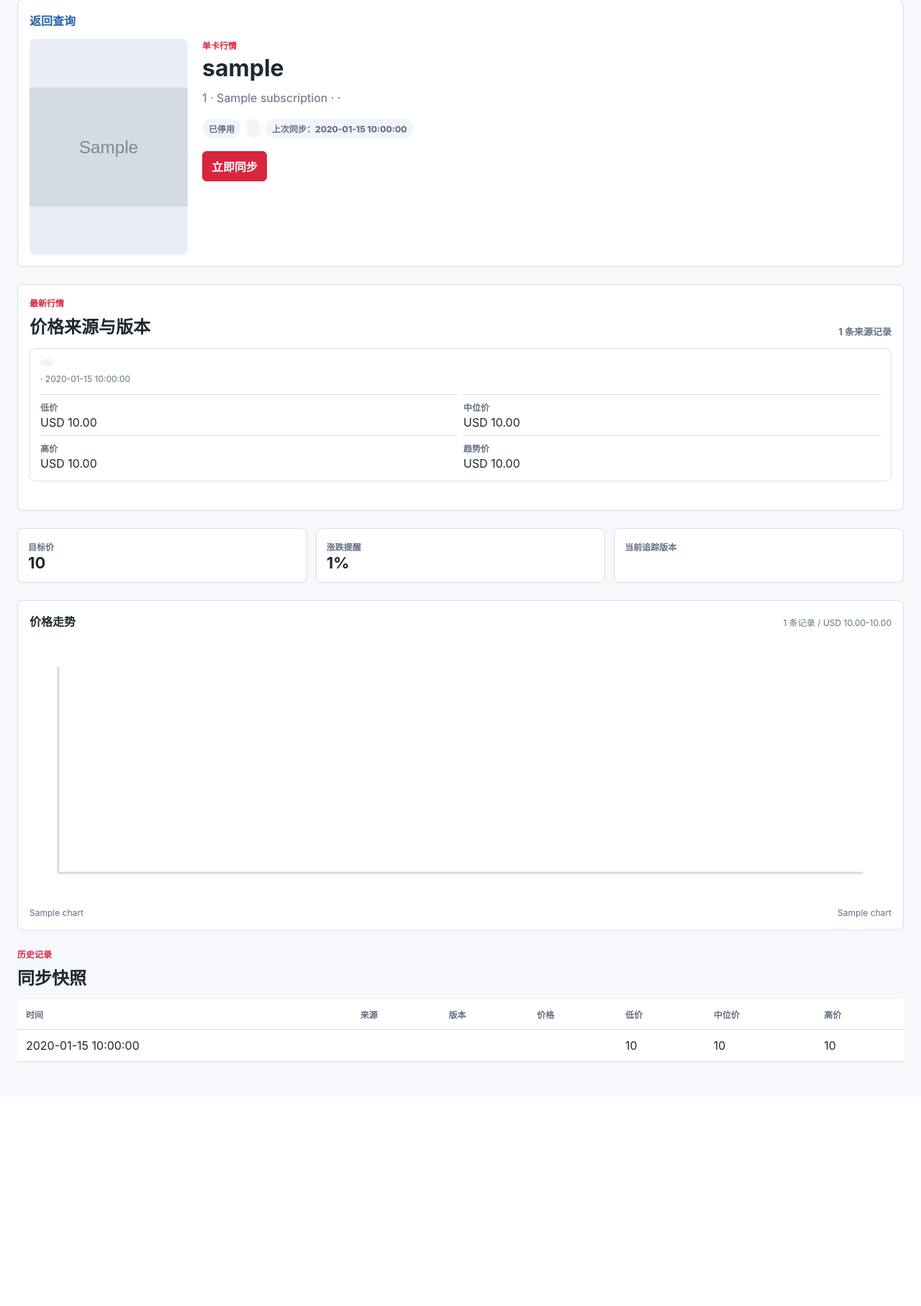
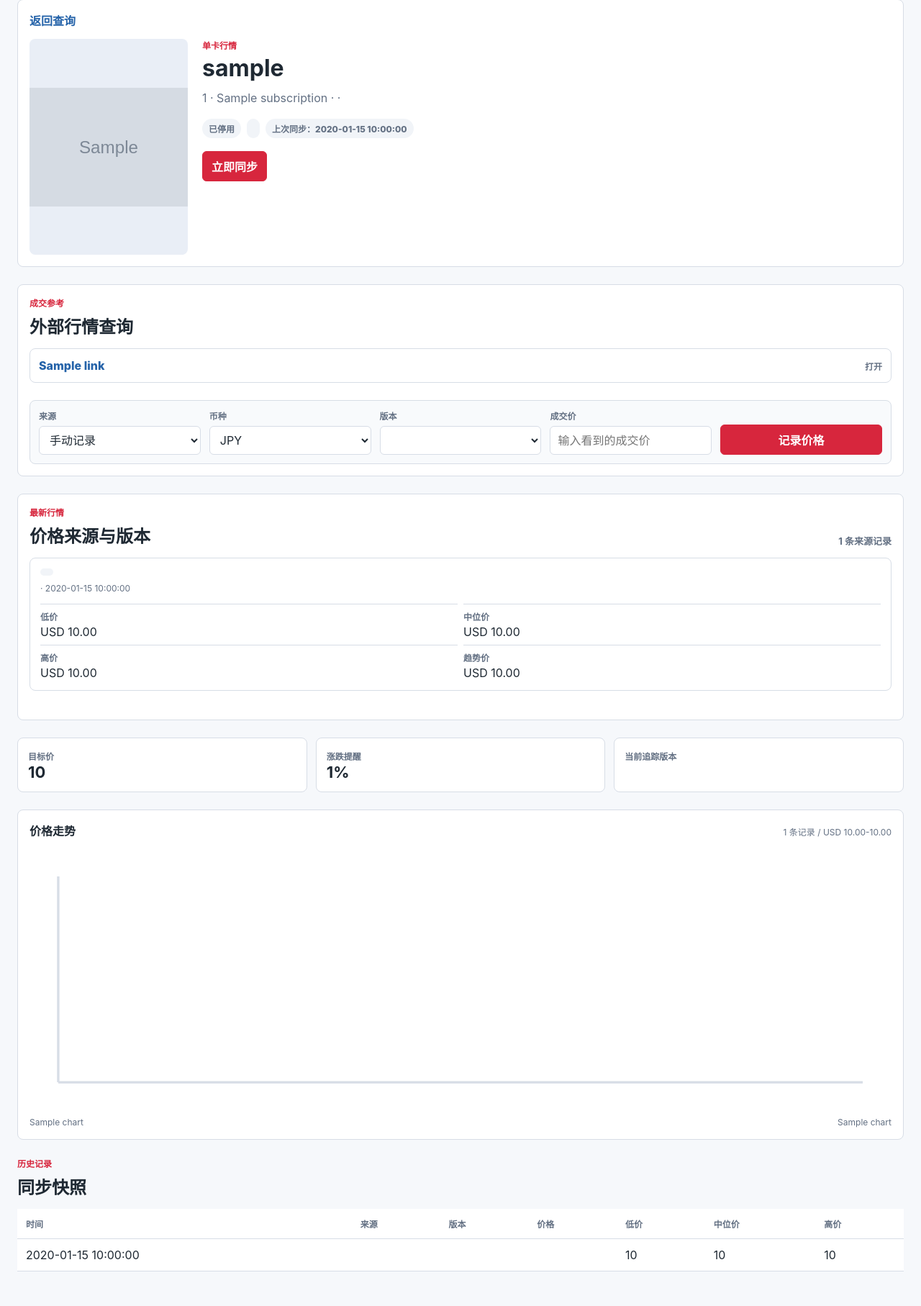
Before and after one commit to tyrantcwj/YKS, a FastAPI app: template app/templates/detail.html in a window 1280 px wide. Shown: the part 89-1904 px from the top of the page at 72% size. Before the commit the page ends 1565 px from the top, so only its background shows below. Run offline with FastAPI, Linux system fonts and the light colour scheme; the template is opened without the code that fills it: most values are stand-ins (such as "Sample title", 1, 10 or a date in 2020); grey boxes marked "Sample" are stand-in pictures; lists and menus that the app fills with data are empty.

Commit message:
Add manual market price capture

```diff
--- a/app/main.py
+++ b/app/main.py
@@ -6,6 +6,7 @@ import tempfile
 import secrets
 from contextlib import asynccontextmanager
 from pathlib import Path
+from urllib.parse import quote_plus
 
 from apscheduler.schedulers.background import BackgroundScheduler
 from fastapi import FastAPI, Form, HTTPException, Request
@@ -18,6 +19,7 @@ from app import repository
 from app.chart import build_price_chart
 from app.config import settings
 from app.db import backup_database, get_db, init_db
+from app.models import PricePoint
 from app.pricing import (
     display_price,
     run_sync_all_blocking,
@@ -45,6 +47,9 @@ VARIANT_LABELS = {
 PROVIDER_LABELS = {
     "tcgplayer": "TCGplayer",
     "cardmarket": "Cardmarket",
+    "ebay": "eBay",
+    "snkrdunk": "Snkrdunk",
+    "manual": "手动记录",
 }
 
 RARITY_LABELS = {
@@ -133,6 +138,30 @@ def money_label(row) -> str:
         return "暂无价格"
     currency = row["currency"] or ""
     return f"{currency} {price:.2f}".strip()
+
+
+def market_links(subscription) -> list[dict[str, str]]:
+    query = subscription["nickname"] or subscription["name"] or subscription["card_id"]
+    encoded = quote_plus(f"{query} pokemon card")
+    snkrdunk = quote_plus(query)
+    return [
+        {
+            "label": "eBay 已售出",
+            "url": f"https://www.ebay.com/sch/i.html?_nkw={encoded}&LH_Sold=1&LH_Complete=1",
+        },
+        {
+            "label": "Snkrdunk",
+            "url": f"https://snkrdunk.com/search/result?keyword={snkrdunk}",
+        },
+        {
+            "label": "TCGplayer",
+            "url": f"https://www.tcgplayer.com/search/pokemon/product?productLineName=pokemon&q={encoded}",
+        },
+        {
+            "label": "Cardmarket",
+            "url": f"https://www.cardmarket.com/en/Pokemon/Products/Search?searchString={encoded}",
+        },
+    ]
 
 
 def _row_price(row) -> float | None:
@@ -443,6 +472,38 @@ async def sync_one(subscription_id: int):
     return flash_redirect("/")
 
 
+@app.post("/subscriptions/{subscription_id}/prices")
+async def add_manual_price(
+    subscription_id: int,
+    provider: str = Form("manual"),
+    currency: str = Form("JPY"),
+    variant: str = Form("normal"),
+    market_price: str = Form(...),
+):
+    price = parse_optional_float(market_price)
+    if price is None:
+        raise HTTPException(status_code=400, detail="Price is required")
+    provider = provider.strip().lower() or "manual"
+    currency = currency.strip().upper() or "JPY"
+    variant = variant.strip() or "normal"
+    with get_db() as db:
+        subscription = repository.get_subscription(db, subscription_id)
+        if subscription is None:
+            raise HTTPException(status_code=404, detail="Subscription not found")
+        repository.save_price_snapshot(
+            db,
+            subscription_id,
+            subscription["card_id"],
+            PricePoint(
+                provider=provider,
+                currency=currency,
+                variant=variant,
+                market_price=price,
+            ),
+        )
+    return flash_redirect(f"/subscriptions/{subscription_id}")
+
+
 @app.post("/subscriptions/{subscription_id}/delete")
 async def delete_one(subscription_id: int):
     with get_db() as db:
@@ -466,6 +527,7 @@ async def subscription_detail(request: Request, subscription_id: int):
             "subscription": subscription,
             "history": history,
             "latest_prices": latest_prices,
+            "market_links": market_links(subscription),
             "chart": build_price_chart(history, subscription["variant"]),
             "display_price": display_price,
             "money_label": money_label,
--- a/app/static/styles.css
+++ b/app/static/styles.css
@@ -561,6 +561,7 @@ button,
 }
 
 .detail-hero,
+.research-panel,
 .market-panel,
 .chart-panel {
   background: #ffffff;
@@ -641,11 +642,40 @@ button,
 }
 
 .market-grid,
-.watch-panel {
+.watch-panel,
+.research-grid,
+.manual-price-form {
   display: grid;
   gap: 12px;
   grid-template-columns: repeat(auto-fit, minmax(220px, 1fr));
   margin-bottom: 24px;
+}
+
+.research-grid a {
+  align-items: center;
+  border: 1px solid var(--line);
+  border-radius: 8px;
+  display: flex;
+  font-weight: 850;
+  justify-content: space-between;
+  min-height: 48px;
+  padding: 12px;
+}
+
+.research-grid a::after {
+  content: "打开";
+  color: var(--muted);
+  font-size: 12px;
+  font-weight: 800;
+}
+
+.manual-price-form {
+  align-items: end;
+  background: #f8fafc;
+  border: 1px solid var(--line);
+  border-radius: 8px;
+  margin-bottom: 0;
+  padding: 12px;
 }
 
 .market-card,
--- a/app/templates/base.html
+++ b/app/templates/base.html
@@ -4,7 +4,7 @@
     <meta charset="utf-8">
     <meta name="viewport" content="width=device-width, initial-scale=1">
     <title>{{ settings.app_name }}</title>
-    <link rel="stylesheet" href="{{ url_for('static', path='styles.css') }}?v=20260620-5">
+    <link rel="stylesheet" href="{{ url_for('static', path='styles.css') }}?v=20260620-6">
   </head>
   <body>
     <header class="topbar">
--- a/app/templates/detail.html
+++ b/app/templates/detail.html
@@ -28,6 +28,55 @@
       </form>
     </div>
   </div>
+</section>
+
+<section class="research-panel">
+  <div class="section-head">
+    <div>
+      <p class="eyebrow">成交参考</p>
+      <h2>外部行情查询</h2>
+    </div>
+  </div>
+  <div class="research-grid">
+    {% for link in market_links %}
+    <a href="{{ link.url }}" target="_blank" rel="noreferrer">{{ link.label }}</a>
+    {% endfor %}
+  </div>
+  <form class="manual-price-form" action="/subscriptions/{{ subscription.id }}/prices" method="post">
+    <label>
+      <span>来源</span>
+      <select name="provider">
+        <option value="manual">手动记录</option>
+        <option value="ebay">eBay</option>
+        <option value="snkrdunk">Snkrdunk</option>
+        <option value="tcgplayer">TCGplayer</option>
+        <option value="cardmarket">Cardmarket</option>
+      </select>
+    </label>
+    <label>
+      <span>币种</span>
+      <select name="currency">
+        <option value="JPY">JPY</option>
+        <option value="TWD">TWD</option>
+        <option value="USD">USD</option>
+        <option value="EUR">EUR</option>
+        <option value="CNY">CNY</option>
+      </select>
+    </label>
+    <label>
+      <span>版本</span>
+      <select name="variant">
+        {% for option in ["normal", "holo", "reverse", "standard"] %}
+        <option value="{{ option }}" {% if subscription.variant == option %}selected{% endif %}>{{ variant_label(option) }}</option>
+        {% endfor %}
+      </select>
+    </label>
+    <label>
+      <span>成交价</span>
+      <input name="market_price" type="number" min="0" step="0.01" placeholder="输入看到的成交价" required>
+    </label>
+    <button class="primary-button" type="submit">记录价格</button>
+  </form>
 </section>
 
 <section class="market-panel">
```
Also changed, not shown: tests/test_dashboard.py (+37 -0 lines).
